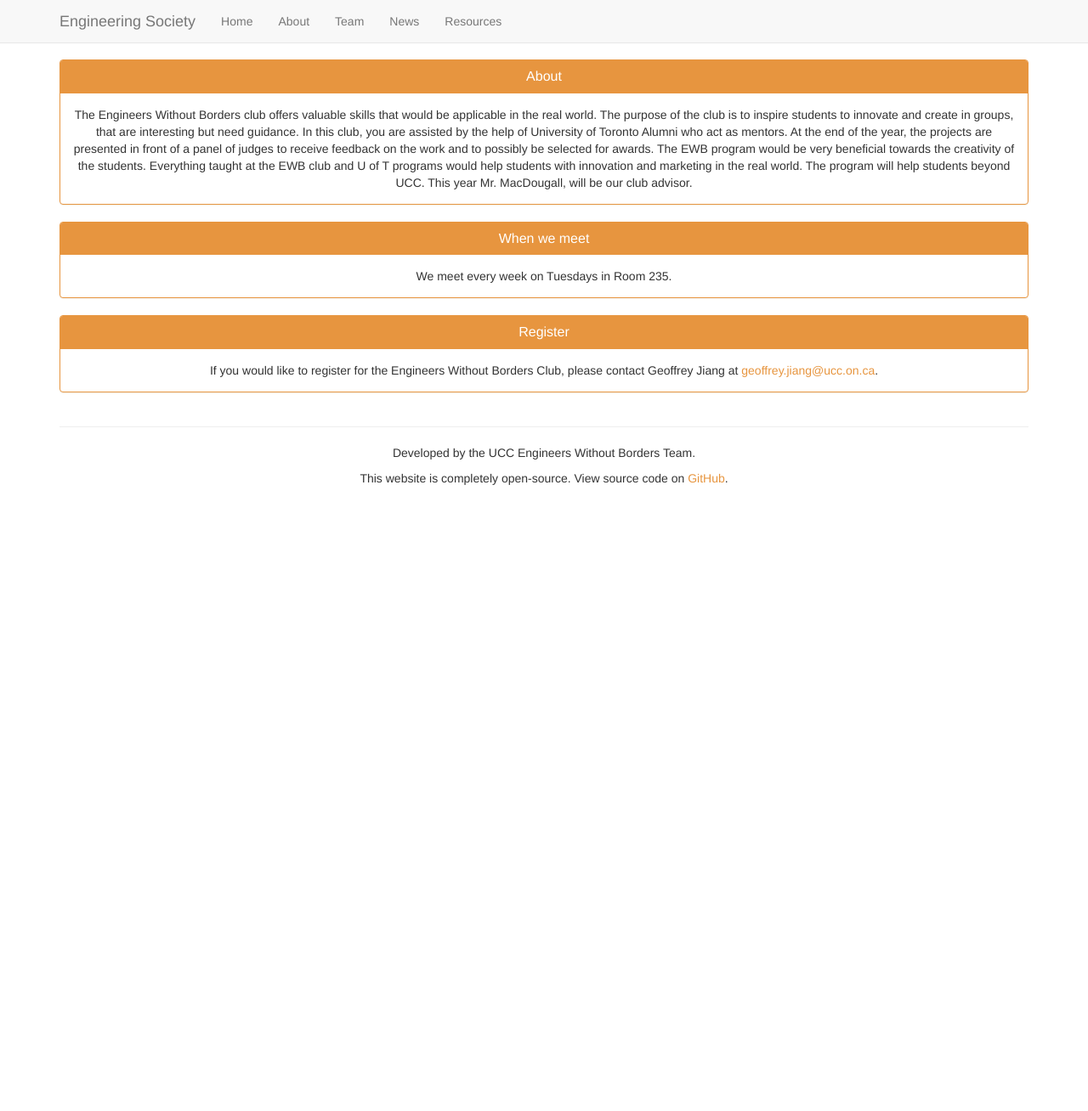
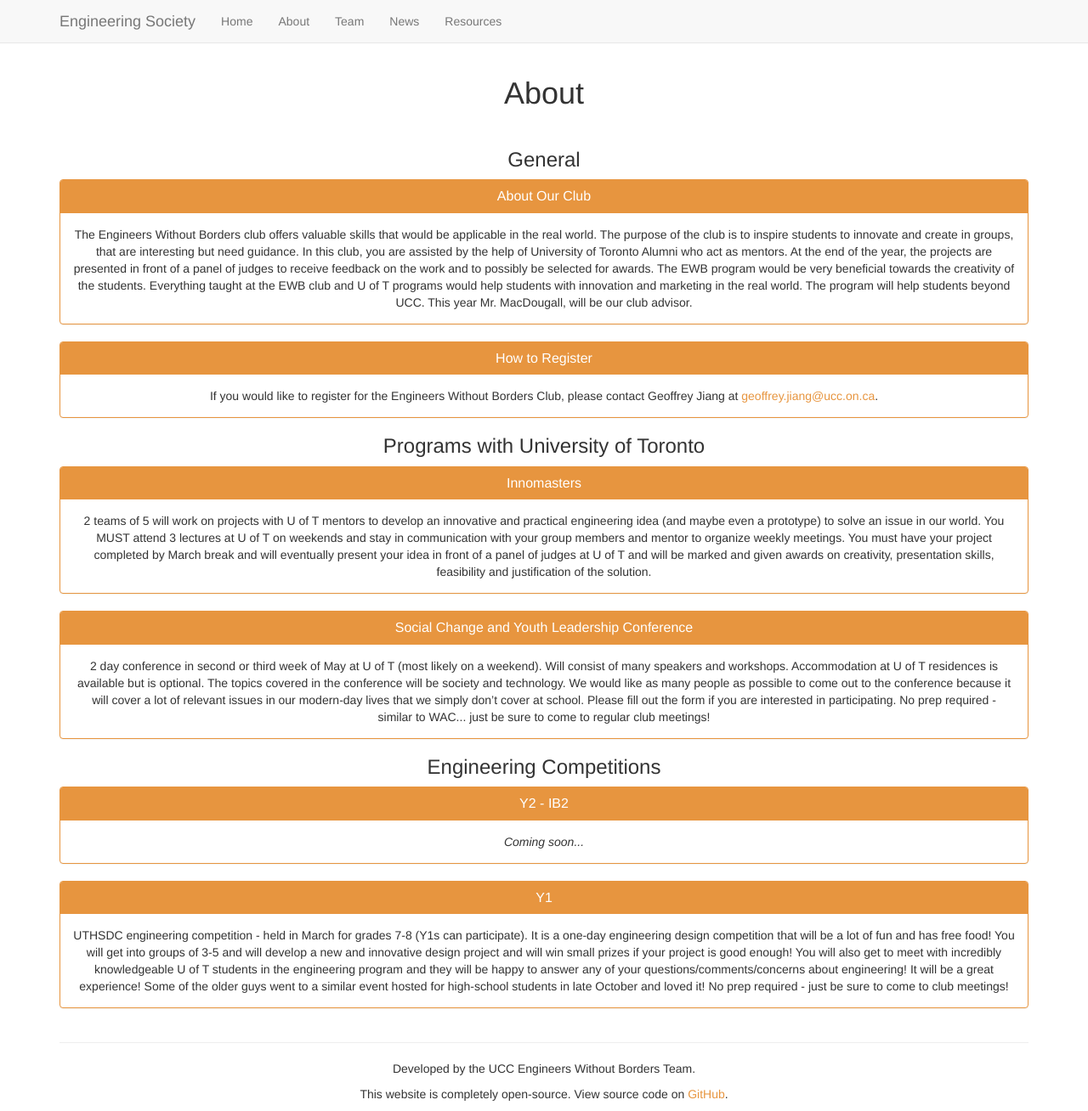
Before and after one commit to UCCEWB/ucceng.github.io, a Jekyll site: the page built from about.html, in a window 1280 px wide and 1308 px high. Shown: the whole window at 85% size. Built offline with Jekyll 4.4.1, drawn with Linux system fonts in a browser that asks for light colours.

Commit message:
Added about

```diff
--- /dev/null
+++ b/_data/questions.yml
@@ -0,0 +1,29 @@
+aboutourclub:
+  title: General
+  name: About Our Club
+  description: The Engineers Without Borders club offers valuable skills that would be applicable in the real world.  The purpose of the club is to inspire students to innovate and create in groups, that are interesting but need guidance.  In this club, you are assisted by the help of University of Toronto Alumni who act as mentors.  At the end of the year, the projects are presented in front of a panel of judges to receive feedback on the work and to possibly be selected for awards.  The EWB program would be very beneficial towards the creativity of the students.  Everything taught at the EWB club and U of T programs would help students with innovation and marketing in the real world.  The program will help students beyond UCC.  This year Mr. MacDougall, will be our club advisor.
+
+register:
+  title:
+  name: How to Register
+  description: If you would like to register for the Engineers Without Borders Club, please contact Geoffrey Jiang at <a href="mailto:geoffrey.jiang@ucc.on.ca?Subject=Register%20For%20EWB">geoffrey.jiang@ucc.on.ca</a>.
+
+innomasters:
+  title: Programs with University of Toronto
+  name: Innomasters
+  description: 2 teams of 5 will work on projects with U of T mentors to develop an innovative and practical engineering idea (and maybe even a prototype) to solve an issue in our world. You MUST attend 3 lectures at U of T on weekends and stay in communication with your group members and mentor to organize weekly meetings. You must have your project completed by March break and will eventually present your idea in front of a panel of judges at U of T and will be marked and given awards on  creativity, presentation skills, feasibility and justification of the solution.
+
+socialchangeandyouthleadershipconference:
+  title:
+  name: Social Change and Youth Leadership Conference
+  description: 2 day conference in second or third week of May at U of T (most likely on a weekend). Will consist of many speakers and workshops. Accommodation at U of T residences is available but is optional. The topics covered in the conference will be society and technology. We would like as many people as possible to come out to the conference because it will cover a lot of relevant issues in our modern-day lives that we simply don’t cover at school. Please fill out the form if you are interested in participating. No prep required - similar to WAC... just be sure to come to regular club meetings!
+
+engineeringy2ib2:
+  title: Engineering Competitions
+  name: Y2 - IB2
+  description: <i>Coming soon...</i>
+
+engineeringy1:
+  title:
+  name: Y1
+  description: UTHSDC engineering competition - held in March for grades 7-8 (Y1s can participate). It is a one-day engineering design competition that will be a lot of fun and has free food! You will get into groups of 3-5 and will develop a new and innovative design project and will win small prizes if your project is good enough! You will also get to meet with incredibly knowledgeable U of T students in the engineering program and they will be happy to answer any of your questions/comments/concerns about engineering! It will be a great experience! Some of the older guys went to a similar event hosted for high-school students in late October and loved it! No prep required - just be sure to come to club meetings!
--- a/about.html
+++ b/about.html
@@ -2,32 +2,21 @@
 layout: default
 title: About
 ---
-
-<div style="text-align: center;">
-  <div class="container">
-    <div class="panel panel-primary">
-      <div class="panel-heading">
-        <h3 class="panel-title">About</h3>
-      </div>
-      <div class="panel-body">
-        The Engineers Without Borders club offers valuable skills that would be applicable in the real world.  The purpose of the club is to inspire students to innovate and create in groups, that are interesting but need guidance.  In this club, you are assisted by the help of University of Toronto Alumni who act as mentors.  At the end of the year, the projects are presented in front of a panel of judges to receive feedback on the work and to possibly be selected for awards.  The EWB program would be very beneficial towards the creativity of the students.  Everything taught at the EWB club and U of T programs would help students with innovation and marketing in the real world.  The program will help students beyond UCC.  This year Mr. MacDougall, will be our club advisor.
-      </div>
+<div class="container">
+  <div style="text-align: center;">
+    <div style="padding-bottom: 15px;">
+      <h1>About</h1>
     </div>
-    <div class="panel panel-primary">
-      <div class="panel-heading">
-        <h3 class="panel-title">When we meet</h3>
-      </div>
-      <div class="panel-body">
-        We meet every week on Tuesdays in Room 235.
-      </div>
-    </div>
-    <div class="panel panel-primary">
-      <div class="panel-heading">
-        <h3 class="panel-title">Register</h3>
+    {% for item in site.data.questions %}
+      <h3>{{ item[1].title }}</h3>
+      <div class="panel panel-primary">
+        <div class="panel-heading">
+          <h3 class="panel-title">{{ item[1].name }}</h3>
         </div>
         <div class="panel-body">
-        If you would like to register for the Engineers Without Borders Club, please contact Geoffrey Jiang at <a href="mailto:geoffrey.jiang@ucc.on.ca?Subject=Register%20For%20EWB">geoffrey.jiang@ucc.on.ca</a>.
+          {{ item[1].description }}
+        </div>
       </div>
-    </div>
+    {% endfor %}
   </div>
 </div>
```
